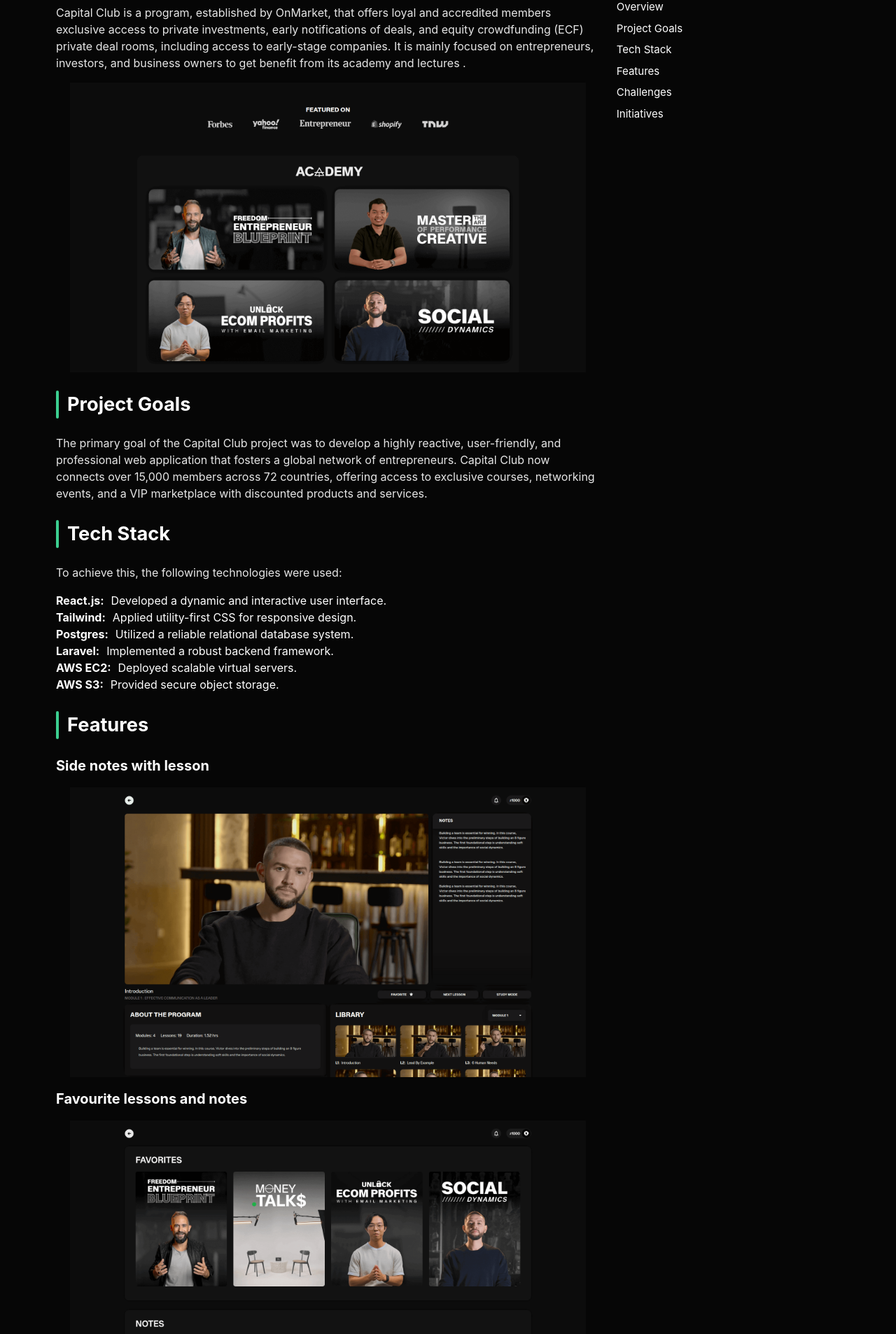
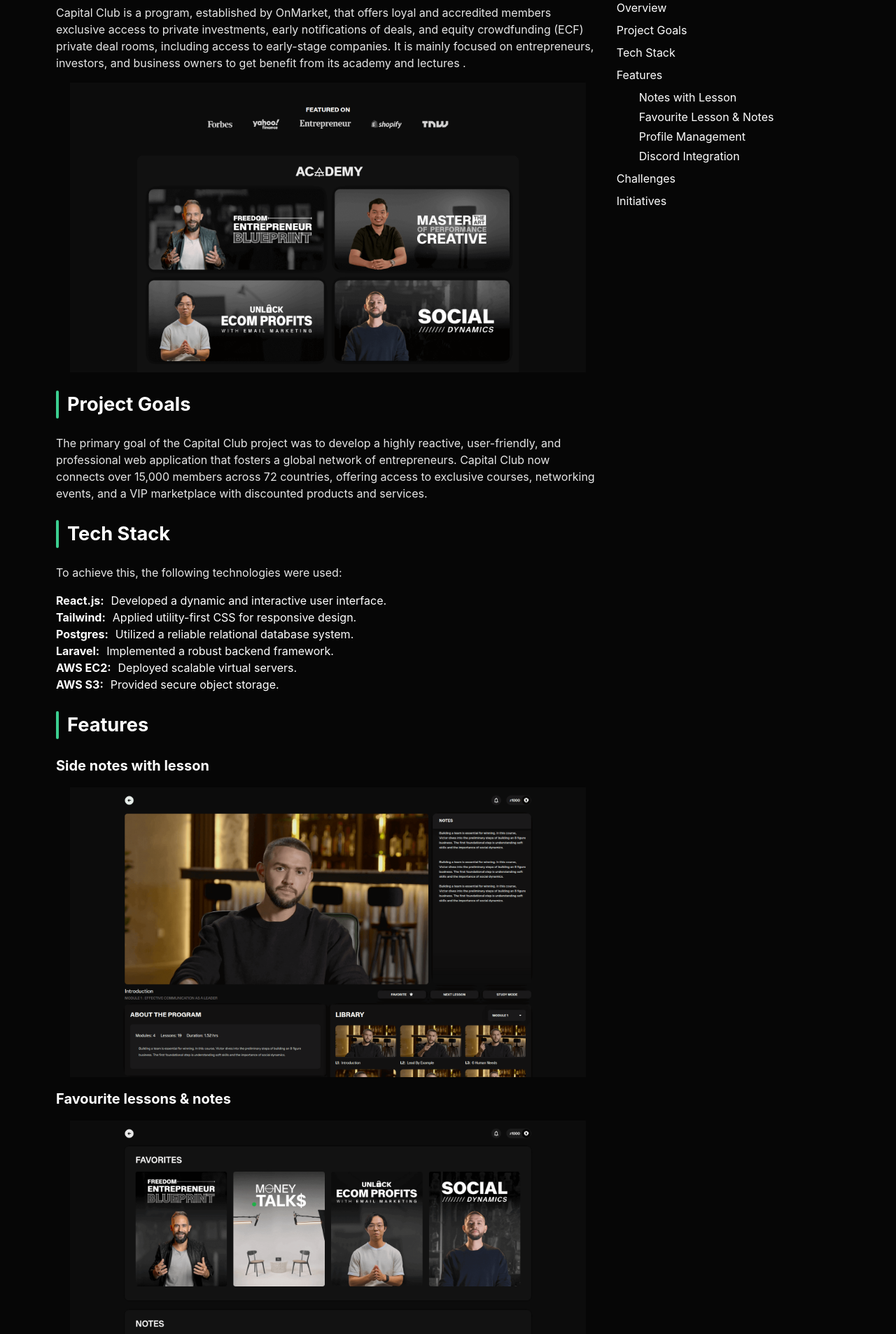
Before and after one commit to code-creeper/code-creeper.github.io, a Nuxt app: page /projects/capitalclub in a window 1280 px wide. Shown: the part 1060-2966 px from the top of the page at 70% size. Built offline with nearby package versions, Linux system fonts and the light colour scheme.

Commit message:
Update capitalclub.vue

```diff
--- a/pages/projects/capitalclub.vue
+++ b/pages/projects/capitalclub.vue
@@ -41,30 +41,38 @@
     <img src="@/assets/images/projects/capitalclub/main.png" alt="Project Image" class="w-full rounded-xl"/>
     <h2 class="fs-large text-white font-bold mt-3">Capitalclub</h2>
     <p class="text-white/80">
-      Capital Club is a private ecosystem and Academy, It offers members access to exclusive courses, networking events, and a VIP marketplace with discounted products and services.
+      Capital Club is a private ecosystem and Academy, It offers members access to exclusive courses, networking events,
+      and a VIP marketplace with discounted products and services.
     </p>
     <hr class="w-full border border-white/30 my-5"/>
   </div>
 
   <div class="page grid grid-cols-6 place-content-center md:grid-cols-10 gap-6">
     <div class="col-span-7 space-y-4">
-      <section id="overview">
-        <h3 class="heading heading-bl">Overview</h3>
+      <section class="project-section" id="overview">
+        <h3 class="project-heading heading-bl">Overview</h3>
         <p class="text-white/90">
-          Capital Club is a program, established by OnMarket, that offers loyal and accredited members exclusive access to private investments, early notifications of deals, and equity crowdfunding (ECF) private deal rooms, including access to early-stage companies. It is mainly focused on entrepreneurs, investors, and business owners to get benefit from its academy and lectures .
+          Capital Club is a program, established by OnMarket, that offers loyal and accredited members exclusive access
+          to private investments, early notifications of deals, and equity crowdfunding (ECF) private deal rooms,
+          including access to early-stage companies. It is mainly focused on entrepreneurs, investors, and business
+          owners to get benefit from its academy and lectures .
         </p>
-        <img src="@/assets/images/projects/capitalclub/academy.png" alt="project screenshot" class="w-full rounded-xl px-5"/>
+        <img src="@/assets/images/projects/capitalclub/academy.png" alt="project screenshot"
+             class="w-full rounded-xl px-5"/>
       </section>
-      <section id="project-goals">
-        <h3 class="heading heading-bl">Project Goals</h3>
+      <section class="project-section" id="project-goals">
+        <h3 class="project-heading heading-bl">Project Goals</h3>
         <p class="text-white/90">
-          The primary goal of the Capital Club project was to develop a highly reactive, user-friendly, and professional web application that fosters a global network of entrepreneurs. Capital Club now connects over 15,000 members across 72 countries, offering access to exclusive courses, networking events, and a VIP marketplace with discounted products and services.
+          The primary goal of the Capital Club project was to develop a highly reactive, user-friendly, and professional
+          web application that fosters a global network of entrepreneurs. Capital Club now connects over 15,000 members
+          across 72 countries, offering access to exclusive courses, networking events, and a VIP marketplace with
+          discounted products and services.
         </p>
       </section>
-      <section id="tech-stack">
-        <h3 class="heading heading-bl">Tech Stack</h3>
+      <section class="project-section" id="tech-stack">
+        <h3 class="project-heading heading-bl">Tech Stack</h3>
         <p class="text-white/90">To achieve this, the following technologies were used:</p>
-        <ul>
+        <ul class="tech-stack">
           <li><span class="font-bold">React.js:</span>Developed a dynamic and interactive user interface.</li>
           <li><span class="font-bold">Tailwind:</span>Applied utility-first CSS for responsive design.</li>
           <li><span class="font-bold">Postgres:</span>Utilized a reliable relational database system.</li>
@@ -73,78 +81,111 @@
           <li><span class="font-bold">AWS S3:</span>Provided secure object storage.</li>
         </ul>
       </section>
-      <section id="features">
-        <h3 class="heading heading-bl">Features</h3>
+      <section class="project-section" id="features">
+        <h3 class="project-heading heading-bl">Features</h3>
+
+        <section class="project-section" id="feature-notes-with-lesson">
           <h4 class="font-bold text-white">Side notes with lesson</h4>
-        <img src="@/assets/images/projects/capitalclub/lesson-notes.png" alt="project screenshot" class="w-full rounded-xl px-5"/>
-
-        <h4 class="font-bold text-white">Favourite lessons and notes</h4>
-        <img src="@/assets/images/projects/capitalclub/favourite.png" alt="project screenshot" class="w-full rounded-xl px-5"/>
-
+          <img src="@/assets/images/projects/capitalclub/lesson-notes.png" alt="project screenshot"
+               class="w-full rounded-xl px-5"/>
+        </section>
+        <section class="project-section" id="feature-favourite-lesson-and-notes">
+          <h4 class="font-bold text-white">Favourite lessons & notes</h4>
+          <img src="@/assets/images/projects/capitalclub/favourite.png" alt="project screenshot"
+               class="w-full rounded-xl px-5"/>
+        </section>
+        <section class="project-section" id="feature-profile-management">
           <h4 class="font-bold text-white">Profile Management</h4>
-        <img src="@/assets/images/projects/capitalclub/profile.png" alt="project screenshot" class="w-full rounded-xl px-5"/>
-
+          <img src="@/assets/images/projects/capitalclub/profile.png" alt="project screenshot"
+               class="w-full rounded-xl px-5"/>
+        </section>
+        <section class="project-section" id="feature-discord-integration">
           <h4 class="font-bold text-white">Discord Integration</h4>
-        <img src="@/assets/images/projects/capitalclub/discord.png" alt="project screenshot" class="w-full rounded-xl px-5"/>
-
+          <img src="@/assets/images/projects/capitalclub/discord.png" alt="project screenshot"
+               class="w-full rounded-xl px-5"/>
         </section>
-      <section id="challenges">
-        <h3 class="heading heading-bl">Challenges</h3>
+      </section>
+      <section class="project-section" id="challenges">
+        <h3 class="project-heading heading-bl">Challenges</h3>
         <p class="text-white/90">
-          The project faced several significant challenges that required strategic solutions. Meeting an urgent deadline necessitated meticulous planning and efficient execution to deliver the project on time. Frequent design revisions demanded adaptability and close collaboration with the design team to ensure alignment with evolving requirements. Managing large file uploads to AWS S3 introduced complexities in file chunking and integration, requiring robust handling to maintain system performance. Ensuring cross-platform compatibility was essential to provide a consistent user experience across various devices and browsers, involving comprehensive testing and optimization. Implementing robust security measures was crucial to protect user data and maintain trust, addressing potential vulnerabilities proactively.
+          The project faced several significant challenges that required strategic solutions. Meeting an urgent deadline
+          necessitated meticulous planning and efficient execution to deliver the project on time. Frequent design
+          revisions demanded adaptability and close collaboration with the design team to ensure alignment with evolving
+          requirements. Managing large file uploads to AWS S3 introduced complexities in file chunking and integration,
+          requiring robust handling to maintain system performance. Ensuring cross-platform compatibility was essential
+          to provide a consistent user experience across various devices and browsers, involving comprehensive testing
+          and optimization. Implementing robust security measures was crucial to protect user data and maintain trust,
+          addressing potential vulnerabilities proactively.
         </p>
       </section>
-      <section id="initiatives">
-        <h3 class="heading heading-bl">Initiatives</h3>
+      <section class="project-section" id="initiatives">
+        <h3 class="project-heading heading-bl">Initiatives</h3>
         <p class="text-white/90">
-          To overcome the challenges encountered during the project, the team implemented several strategic initiatives. Adopting an agile methodology allowed for iterative development and rapid response to changing requirements, enhancing flexibility and collaboration among team members. Implementing a continuous delivery pipeline enabled automated testing and deployment, ensuring swift and reliable releases while maintaining high-quality standards. Embracing a microservices architecture facilitated modular development, allowing individual components to be developed, tested, and deployed independently, thereby improving scalability and maintainability. Additionally, integrating DevOps practices fostered a culture of shared responsibility between development and operations teams, streamlining processes and reducing deployment times. These combined efforts were pivotal in delivering a robust, user-friendly, and professional web application that met both user expectations and business objectives.
+          To overcome the challenges encountered during the project, the team implemented several strategic initiatives.
+          Adopting an agile methodology allowed for iterative development and rapid response to changing requirements,
+          enhancing flexibility and collaboration among team members. Implementing a continuous delivery pipeline
+          enabled automated testing and deployment, ensuring swift and reliable releases while maintaining high-quality
+          standards. Embracing a microservices architecture facilitated modular development, allowing individual
+          components to be developed, tested, and deployed independently, thereby improving scalability and
+          maintainability. Additionally, integrating DevOps practices fostered a culture of shared responsibility
+          between development and operations teams, streamlining processes and reducing deployment times. These combined
+          efforts were pivotal in delivering a robust, user-friendly, and professional web application that met both
+          user expectations and business objectives.
         </p>
-        <img src="@/assets/images/projects/capitalclub/logo.png" alt="project screenshot" class="w-full rounded-xl px-5"/>
+        <img src="@/assets/images/projects/capitalclub/logo.png" alt="project screenshot"
+             class="w-full rounded-xl px-5"/>
       </section>
     </div>
 
     <div class="col-span-3 mt-5">
       <div class="sticky top-[120px] flex flex-col gap-2">
         <h4 class="text-white font-bold mb-2">Table of Contents</h4>
-        <a href="#overview" :class="{'text-white': activeSections.includes('overview')}">Overview</a>
+        <ul class="table-of-content">
+          <li>
+            <a href="#overview" :class="{'text-white': activeSections.includes('overview')}">Overview</a></li>
+          <li>
             <a href="#project-goals" :class="{'text-white': activeSections.includes('project-goals')}">Project Goals</a>
+          </li>
+          <li>
             <a href="#tech-stack" :class="{'text-white': activeSections.includes('tech-stack')}">Tech Stack</a>
+          </li>
+          <li>
             <a href="#features" :class="{'text-white': activeSections.includes('features')}">Features</a>
+          </li>
+          <li>
+            <ul>
+              <li>
+                <a href="#feature-notes-with-lesson"
+                     :class="{'text-white': activeSections.includes('feature-notes-with-lesson')}">
+                  Notes with Lesson
+                </a>
+              </li>
+              <li>
+                <a href="#feature-favourite-lesson-and-notes" :class="{'text-white': activeSections.includes('feature-favourite-lesson-and-notes')}">
+                  Favourite Lesson & Notes
+                </a>
+              </li>
+              <li>
+                <a href="#feature-profile-management"
+                     :class="{'text-white': activeSections.includes('feature-profile-management')}">
+                  Profile Management
+                </a>
+              </li>
+              <li>
+                <a href="#feature-discord-integration" :class="{'text-white': activeSections.includes('feature-discord-integration')}">
+                  Discord Integration
+                </a>
+              </li>
+            </ul>
+          </li>
+          <li>
             <a href="#challenges" :class="{'text-white': activeSections.includes('challenges')}">Challenges</a>
+          </li>
+          <li>
             <a href="#initiatives" :class="{'text-white': activeSections.includes('initiatives')}">Initiatives</a>
+          </li>
+        </ul>
       </div>
     </div>
   </div>
-
 </template>
-
-<style scoped>
-section {
-  @apply space-y-4 scroll-mt-[200px];
-}
-
-a {
-  font-size: 15px;
-  transition: color 0.2s;
-
-  &:hover {
-    color: white;
-  }
-}
-
-.heading {
-  padding-left: 16px;
-  padding-bottom: 6px;
-  padding-top: 10px;
-  font-weight: bold;
-  color: white;
-  position: relative;
-}
-
-ul > li {
-  color: white !important;
-  display: flex;
-  align-items: center;
-  column-gap: 10px;
-}
-</style>
```
Lines whose indentation alone changed are shown as unchanged.
